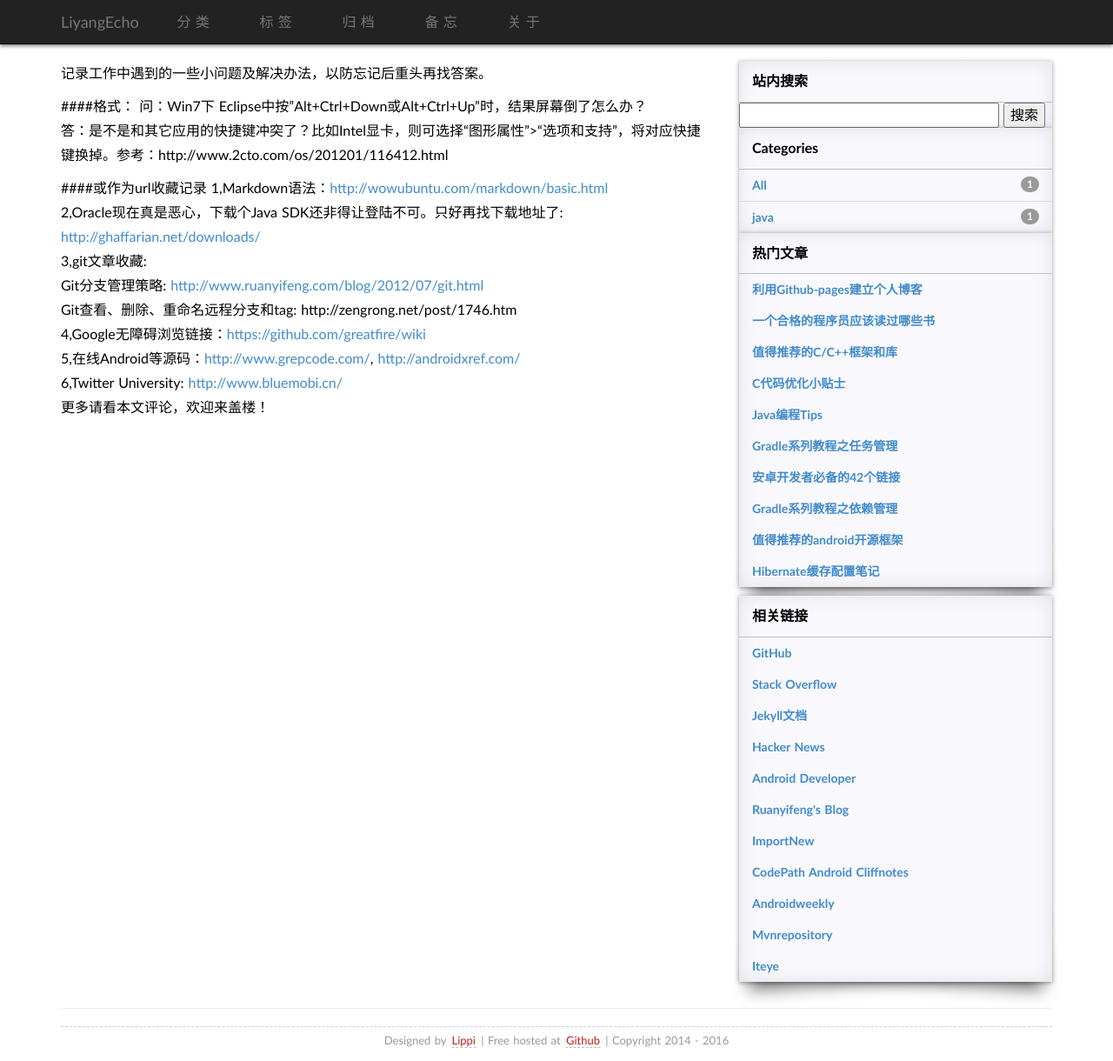
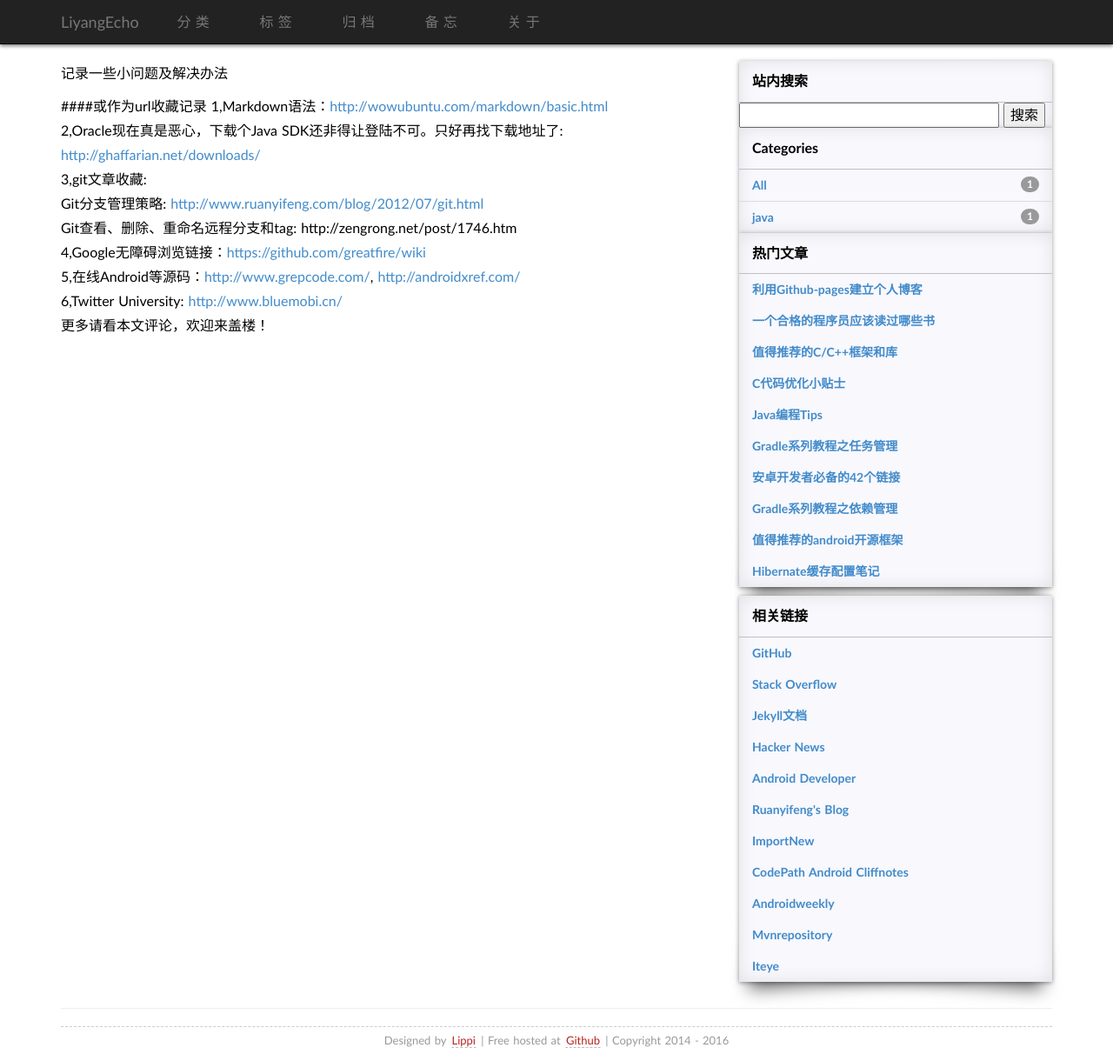
Before and after one commit to coodlyer/coodlyer.github.io, a Jekyll site: the page built from faqs.md, in a window 1280 px wide and 1220 px high. Shown: the whole window at 87% size. Built offline with Jekyll 4.4.1, drawn with Linux system fonts in a browser that asks for light colours; some web fonts are replaced; comment, search, counter and statistics services are not loaded.

Commit message:
update faq

```diff
--- a/faqs.md
+++ b/faqs.md
@@ -2,11 +2,7 @@
 layout: default
 title: "问答：Faqs"
 ---
-记录工作中遇到的一些小问题及解决办法，以防忘记后重头再找答案。
-
-####格式：
-问：Win7下 Eclipse中按"Alt+Ctrl+Down或Alt+Ctrl+Up"时，结果屏幕倒了怎么办？
-答：是不是和其它应用的快捷键冲突了？比如Intel显卡，则可选择“图形属性”>“选项和支持”，将对应快捷键换掉。参考：http://www.2cto.com/os/201201/116412.html
+记录一些小问题及解决办法
 
 ####或作为url收藏记录
 1,Markdown语法：<http://wowubuntu.com/markdown/basic.html>
```
Also changed, not shown: 1 other file.
